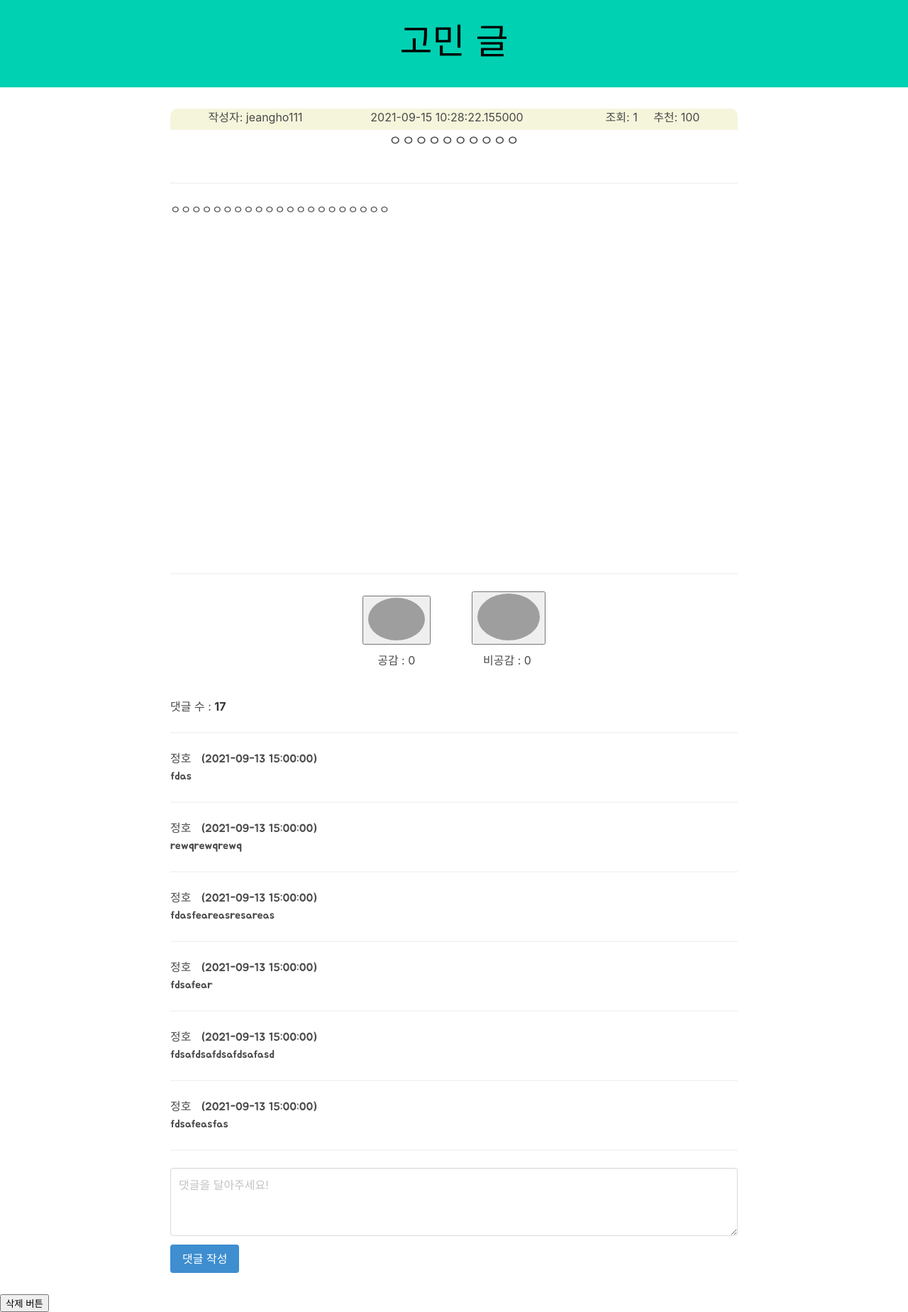
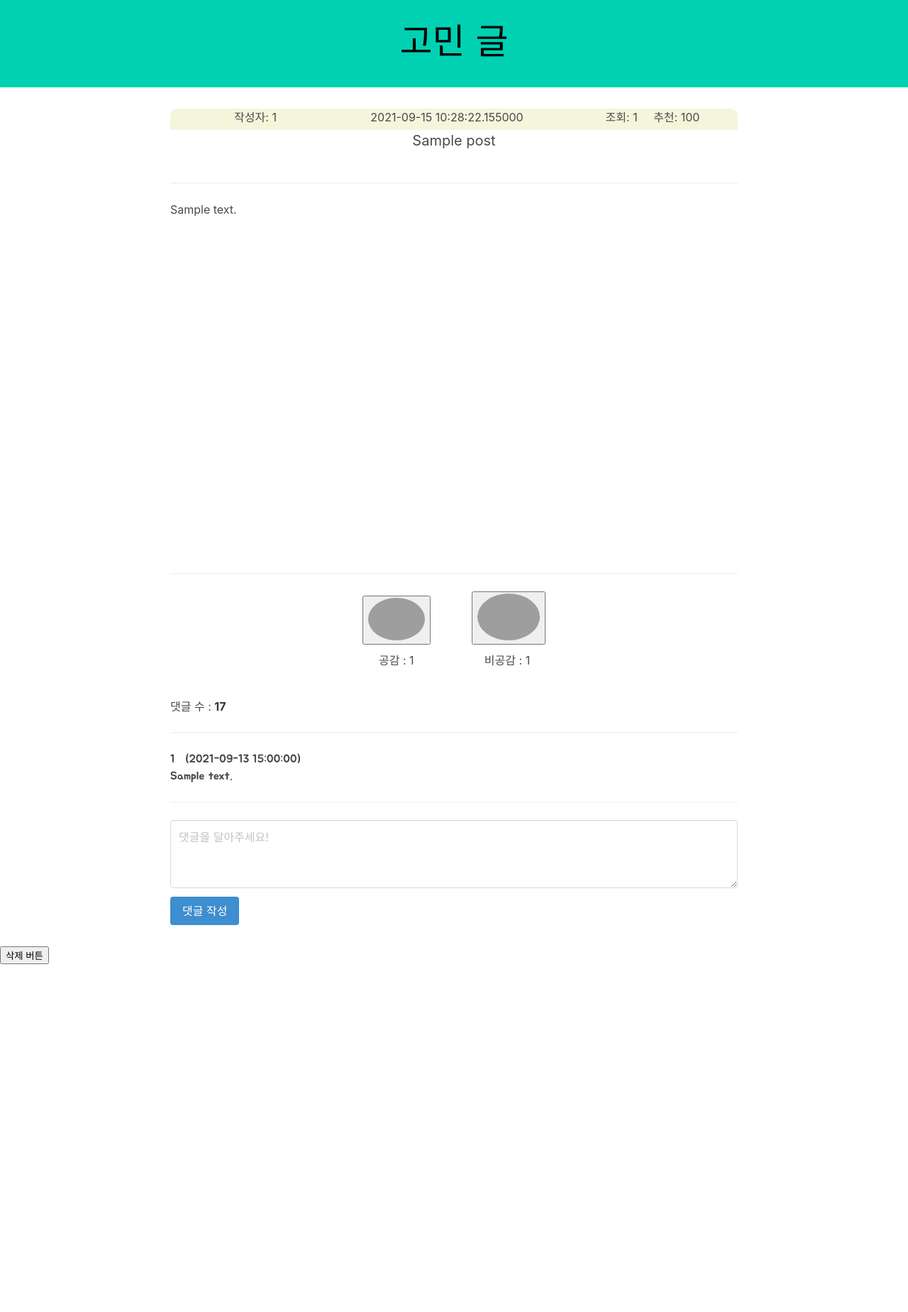
Before and after one commit to rockintuna/_week1, a Flask app: page /post in a window 1280 px wide. Shown: the whole page at 71% size. After the commit the page ends 1358 px from the top, so only its background shows below. Run offline with Flask 2, Linux system fonts and the light colour scheme; a database or web service that is not in the repository returns one stand-in record (values such as "Sample title"); grey boxes are pictures that could not be loaded.

Commit message:
댓글 저장관련 function 작업완료, 공감 비공감 버튼, 삭제 버튼 동작만 구현

```diff
--- a/templates/post.html
+++ b/templates/post.html
@@ -1,4 +1,3 @@
-
 <!DOCTYPE html>
 <html lang="en">
 <head>
@@ -116,21 +115,22 @@
         // server 에 댓글을 POST
         // 현재의 HTML append 작업
         function PostReplyButton() {
+            let reply = $('#ReplyComment').val();
+            let button_value = $('#ReplyButton').val();
 
-            let comment = $('#ReplyComment').val();
-            let button_value = $('#ReplyButton').val();
-            console.log(comment, button_value);
+            console.log(reply, button_value);
+
             $.ajax({
                 type: "POST",
                 url: '/comment',
-                data: {post_id: button_value, comment: comment},
+                data: {post_id: button_value, comment: reply},
                 success: function (response) {
                     console.log(response['msg'])
 
                     // 보내주고 refresh 를 통해서 다시 리스트 목록을 불러와야할듯하다.
                 }
             });
-            // window.location.reload();
+             window.location.reload();
         }
 
 
@@ -141,6 +141,7 @@
             let button_id = button_value[1]
 
             console.log(button_action, button_id)
+
             $.ajax({
                 type: 'POST',
                 url: '/like',
@@ -149,7 +150,7 @@
                     console.log(response['msg'])
                 }
             });
-            //window.location.reload();
+            window.location.reload();
         }
 
 
@@ -168,7 +169,7 @@
                     console.log(response['msg'])
                 }
             });
-            // window.location.reload();
+             window.location.reload();
         }
 
 
@@ -205,7 +206,7 @@
             <!-- 글 정보 -->
             <div class="article_info">
                 <div class="article_author">
-                    <span>작성자: jeangho111</span>
+                    <span>작성자: {{ post.id }}</span>
                 </div>
                 <div class="article_data">
                     <span>2021-09-15 10:28:22.155000</span>
@@ -217,35 +218,34 @@
 
             <!-- 글 제목 -->
             <div class="article-title">
-                <span style="font-size:20px;">ㅇㅇㅇㅇㅇㅇㅇㅇㅇㅇ</span>
+                <span style="font-size:20px;">{{ post.title}}</span>
             </div>
             <hr>
 
             <!-- 글 상세내용 입니다 -->
             <div class="article-content">
-                ㅇㅇㅇㅇㅇㅇㅇㅇㅇㅇㅇㅇㅇㅇㅇㅇㅇㅇㅇㅇㅇ
-
+                {{ post.content }}
             </div>
             <hr>
 
             <!-- 공감 비공감 입니다 -->
             <div class="LikeorUnlike">
                 <div style="text-align: center;">
-                    <button onclick="PushLikeButton()" value="like 61414c36f5e58c249a4b7975" id="LikeButton">
+                    <button onclick="PushLikeButton()" value="like {{ post._id }}" id="LikeButton">
                         <img src="/static/good_thumb.png" class="LikeButton">
                     </button>
                     &nbsp;&nbsp;&nbsp;&nbsp;&nbsp;&nbsp;&nbsp;&nbsp;&nbsp;&nbsp;&nbsp;
-                    <button onclick="PushUnLikeButton()" id="UnLikeButton" value="unlike 61414c36f5e58c249a4b7975">
+                    <button onclick="PushUnLikeButton()" id="UnLikeButton" value="unlike {{ post._id }}">
                         <img src="/static/bad_thumb.png" class="UnlikeButton">
                     </button>
 
                     <!-- 공감 비공감 텍스트입니다 -->
                     <div style="width: 250px; margin: 10px auto;">
                         <div style="float:left; width: 35%; text-align: center;">
-                            공감 : 0
+                            공감 : {{ like_count }}
                         </div>
                         <div style="float: right; width: 40%; text-align: center;">
-                            비공감 : 0
+                            비공감 : {{ unlike_count }}
                         </div>
                     </div>
 
@@ -259,53 +259,16 @@
                 <hr>
                 <div>
                     <ul class="reply-ul" id="ReplyList">
-                        <li class="reply-data">정호 <span>&nbsp;&nbsp;(2021-09-13 15:00:00)</span>
+                        {% for comment in post.comments %}
+                        <li class="reply-data">{{ comment.id }} <span>&nbsp;&nbsp;(2021-09-13 15:00:00)</span>
                             <br>
                             <div>
-                                fdas
+                                {{ comment.comment }}
                             </div>
                             <hr>
                         </li>
+                        {% endfor %}
 
-                        <li class="reply-data">정호 <span>&nbsp;&nbsp;(2021-09-13 15:00:00)</span>
-                            <br>
-                            <div>
-                                rewqrewqrewq
-                            </div>
-                            <hr>
-                        </li>
-
-                        <li class="reply-data">정호 <span>&nbsp;&nbsp;(2021-09-13 15:00:00)</span>
-                            <br>
-                            <div>
-                                fdasfeareasresareas
-                            </div>
-                            <hr>
-                        </li>
-
-                        <li class="reply-data">정호 <span>&nbsp;&nbsp;(2021-09-13 15:00:00)</span>
-                            <br>
-                            <div>
-                                fdsafear
-                            </div>
-                            <hr>
-                        </li>
-
-                        <li class="reply-data">정호 <span>&nbsp;&nbsp;(2021-09-13 15:00:00)</span>
-                            <br>
-                            <div>
-                                fdsafdsafdsafdsafasd
-                            </div>
-                            <hr>
-                        </li>
-
-                        <li class="reply-data">정호 <span>&nbsp;&nbsp;(2021-09-13 15:00:00)</span>
-                            <br>
-                            <div>
-                                fdsafeasfas
-                            </div>
-                            <hr>
-                        </li>
                     </ul>
                 </div>
             </div>
@@ -323,7 +286,7 @@
                     <nav class="level">
                         <div class="level-left">
                             <div class="level-item">
-                                <button class="button is-info" onclick="PostReplyButton()" value="61414c36f5e58c249a4b7975" id="ReplyButton">
+                                <button class="button is-info" onclick="PostReplyButton()" value="{{ post._id }}" id="ReplyButton">
                                     댓글 작성
                                 </button>
                             </div>
@@ -334,6 +297,6 @@
         </div>
     </div>
 </div>
-<button onclick="DeletePost()" value="61414c36f5e58c249a4b7975" id="DeletePost">삭제 버튼</button>
+<button onclick="DeletePost()" value="{{ post._id }}" id="DeletePost">삭제 버튼</button>
 </body>
 </html>
```
